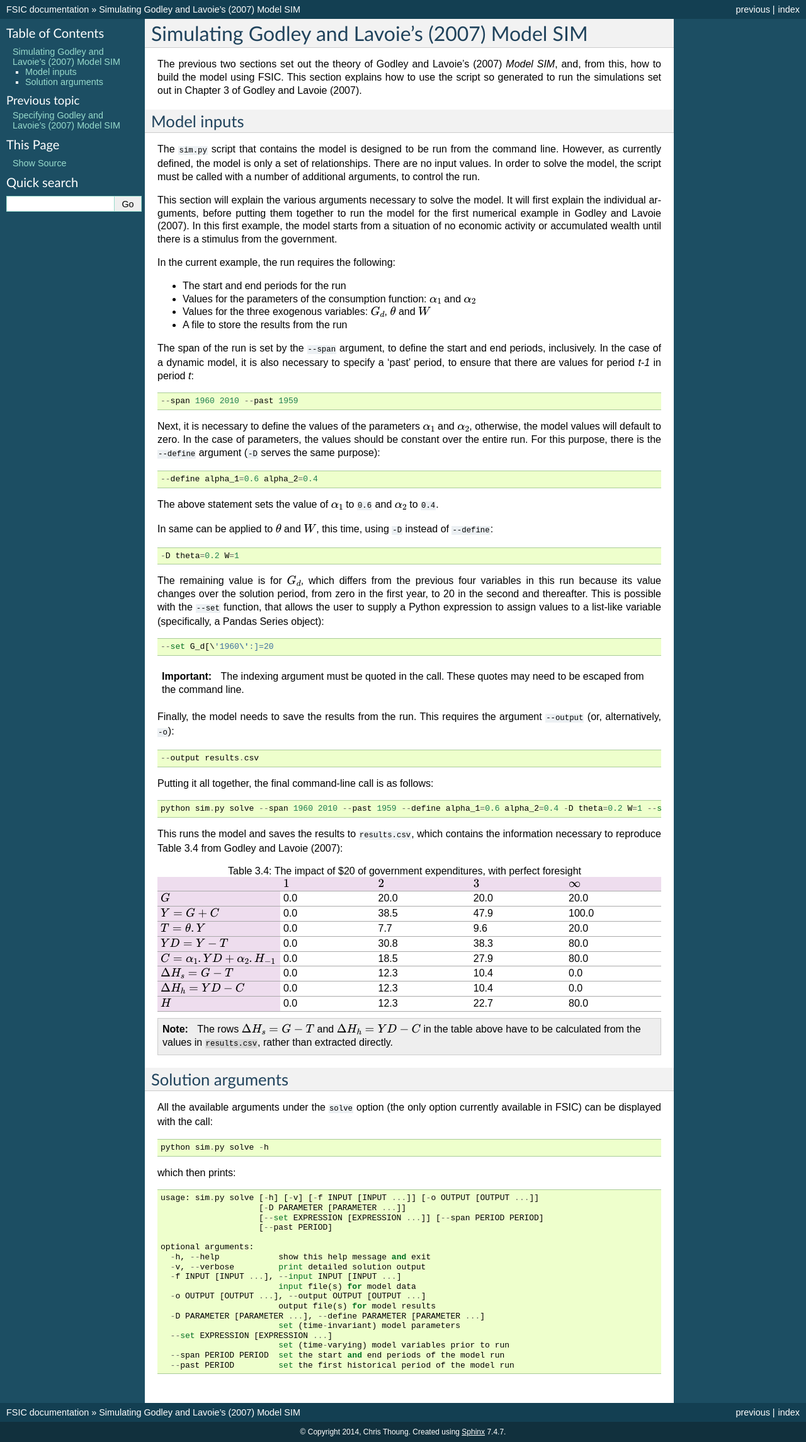
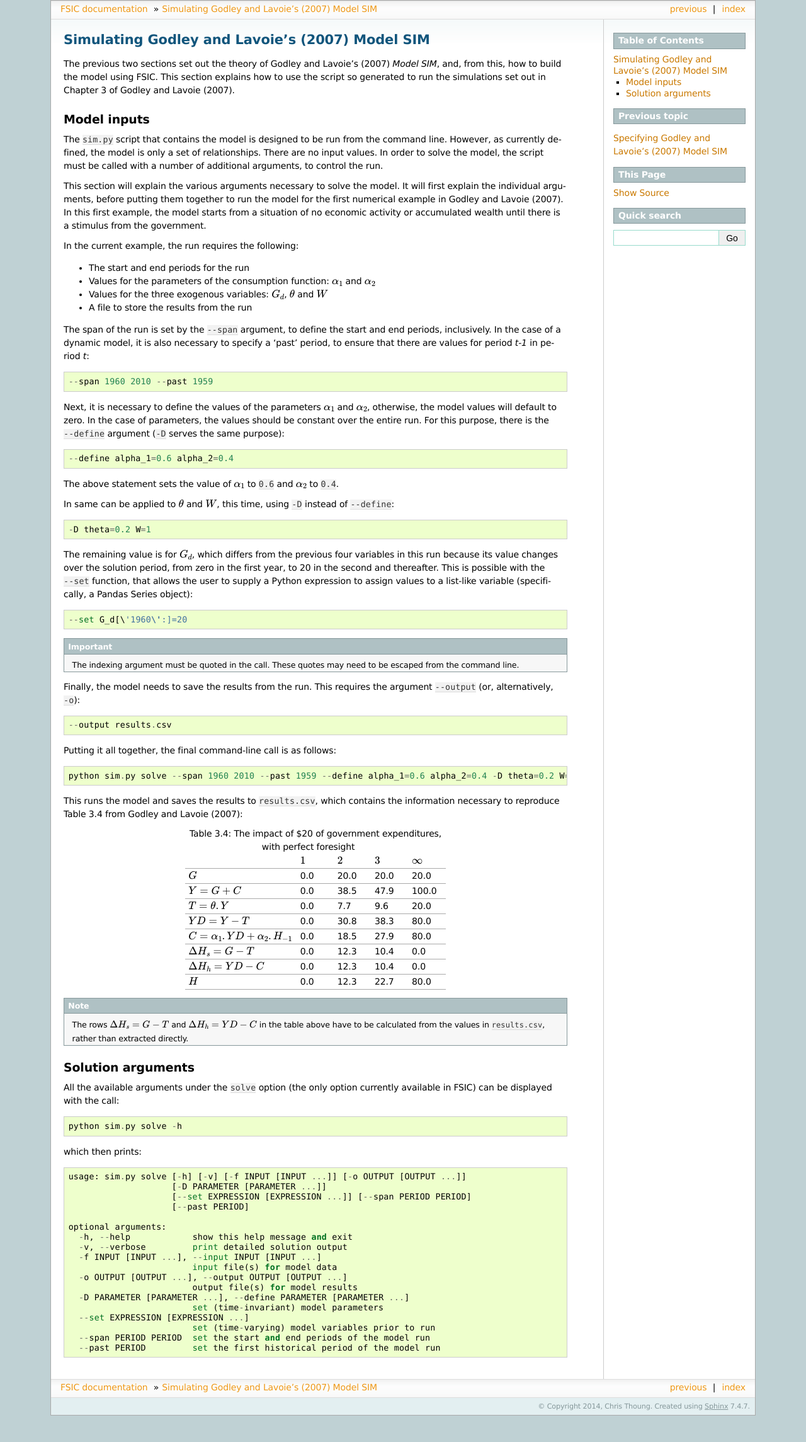
Before and after one commit to ChrisThoung/fsic-archive, a Sphinx documentation site: the page built from doc/source/example-simulate.rst, in a window 1280 px wide. Shown: the whole page at 63% size. Built offline with Sphinx 7.4.7, drawn with Linux system fonts in a browser that asks for light colours; the version number could not be read and is left out; after the commit the page ends 2247 px from its top, so only the background shows below that.

Commit message:
Switch theme

```diff
--- a/doc/source/conf.py
+++ b/doc/source/conf.py
@@ -102,7 +102,7 @@ pygments_style = 'sphinx'
 
 # The theme to use for HTML and HTML Help pages.  See the documentation for
 # a list of builtin themes.
-html_theme = 'default'
+html_theme = 'sphinxdoc'
 
 # Theme options are theme-specific and customize the look and feel of a theme
 # further.  For a list of options available for each theme, see the
--- a/doc/source/example-simulate.rst
+++ b/doc/source/example-simulate.rst
@@ -87,7 +87,7 @@ This runs the model and saves the results to ``results.csv``, which contains the
 .. csv-table:: Table 3.4: The impact of $20 of government expenditures, with perfect foresight
    :header: "", |1|, |2|, |3|, |Infinity|
    :stub-columns: 1
-   :widths: 15, 15, 15, 15, 15
+   :widths: 15, 5, 5, 5, 5
 
    |G|,      0.0, 20.0, 20.0,  20.0
    |Y|,      0.0, 38.5, 47.9, 100.0
```
